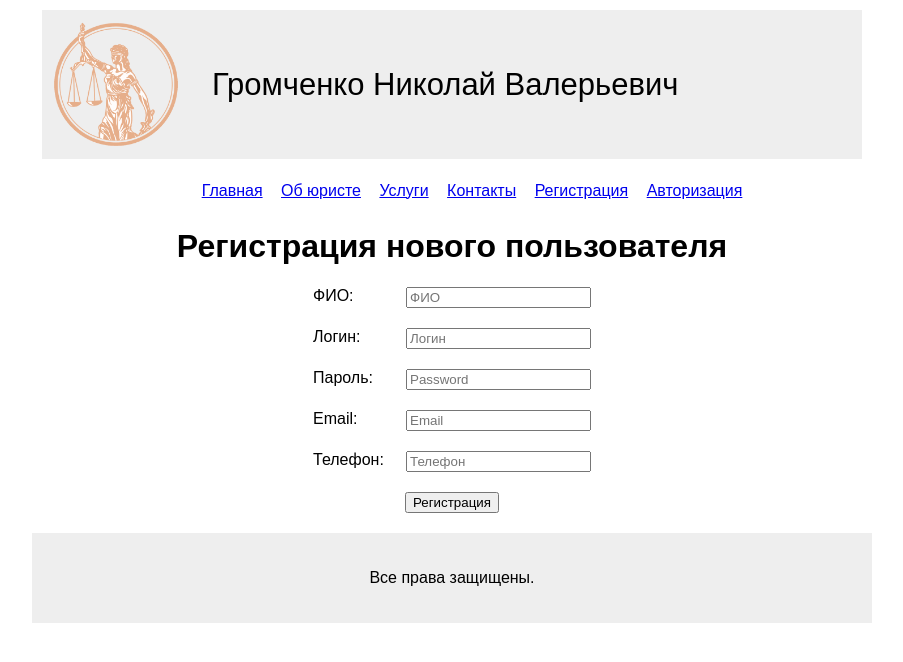
After one commit to gromchenko/flask, a Flask app: page /reg in a window 1280 px wide. The commit adds this page. Shown: the top 662 px of the page, without its empty margins (188-1091 px from the left). Run offline with Flask 3, Linux system fonts and the light colour scheme.

Commit message:
09/11/23

```diff
--- a/app.py
+++ b/app.py
@@ -1,10 +1,13 @@
 import sqlite3
 
-from flask import Flask, render_template
+from flask import Flask, render_template, request, flash, redirect, url_for, session
+
+
 app = Flask(__name__)
+app.secret_key = 'BAD_SECRET_KEY'
+
 def get_db_connection():
  conn = sqlite3.connect('visitka.db')
- conn.row_factory = sqlite3.Row
  return conn
 
 @app.route('/')
@@ -22,6 +25,54 @@ def contacts():
 @app.route('/sevices', methods=['GET'])
 def sevices():
  conn = get_db_connection()
- services = conn.execute('SELECT * FROM services').fetchall()
+ cursor = conn.cursor()
+ services = cursor.execute('SELECT * FROM services').fetchall()
+ conn.commit()
  conn.close()
  return render_template('services.html', services=services)
+
+@app.route('/reg', methods=('GET', 'POST'))
+def reg():
+ if request.method == 'POST':
+  fio = request.form['fio']
+  login = request.form['login']
+  password = request.form['password']
+  email = request.form['email']
+  phone = request.form['phone']
+  conn = get_db_connection()
+  cursor = conn.cursor()
+  cursor.execute('insert into users (fio, login, password, email, phone) values (?,?,?,?,?)', (fio, login, password, email, phone))
+  conn.commit()
+  conn.close()
+  data = dict(suc='Вы успешно зарегистрированы!')
+  return render_template('reg.html', data=data)
+ return render_template('reg.html', data={'suc':''})
+
+@app.route('/auth', methods=('GET', 'POST'))
+def auth():
+ suc = ''
+ if request.method == 'POST':
+  login = request.form['login']
+  password = request.form['password']
+  conn = get_db_connection()
+  cursor = conn.cursor()
+  suser = cursor.execute('select * from users where login=? and password=?', (login, password)).fetchone()
+  conn.commit()
+  if not suser == None:
+   session['login'] = suser[2]
+   suc = 'Вы успешно авторизировались!'
+  else:
+   suc = 'Ошибка авторизации'''
+ data = dict(suc=suc)
+ return render_template('auth.html', data=data)
+
+
+@app.route('/panel', methods=('GET', 'POST'))
+def panel():
+ login = session['login']
+ conn = get_db_connection()
+ cursor = conn.cursor()
+ suser = cursor.execute('select * from users where login=?', (login,)).fetchone()
+ conn.commit()
+ data = dict(fio=suser[1],login=suser[2], email=suser[4],phone=suser[5])
+ return render_template('panel.html', data=data)
--- a/static/app.css
+++ b/static/app.css
@@ -50,3 +50,25 @@ h1{
     background-color: #eee;
     padding: 20px;
 }
+.row{
+    display: flex;
+    width: 278px;
+    margin: 20px auto;
+}
+.row div:first-child{
+    width: 100px
+}
+.row:last-child{
+    width: 400px
+}
+.btn{
+    width: 100% !important;
+    text-align: center;
+}
+.panel{
+    list-style: none;
+    font-size: 20px
+}
+.panel li{
+    padding: 10px
+}
--- a/templates/main.html
+++ b/templates/main.html
@@ -25,6 +25,12 @@
          <li>
             <a href="/contacts">Контакты</a>
         </li>
+         <li>
+            <a href="/reg">Регистрация</a>
+        </li>
+        <li>
+            <a href="/auth">Авторизация</a>
+        </li>
     </ul>
 </nav>
 <main class="content">
--- /dev/null
+++ b/templates/reg.html
@@ -0,0 +1,35 @@
+{% extends 'main.html' %}
+{% block title %}
+Главная страница
+{% endblock %}
+{% block content %}
+<h1>Регистрация нового пользователя</h1>
+{% if not data.suc=='' %}
+<p align="center">{{data.suc}}</p>
+{% endif %}
+<form method="post">
+    <div class="row">
+        <div>ФИО: </div>
+        <div><input type="text" placeholder="ФИО" name="fio"></div>
+    </div>
+    <div class="row">
+        <div>Логин: </div>
+        <div><input type="text" placeholder="Логин" name="login"></div>
+    </div>
+     <div class="row">
+        <div>Пароль: </div>
+        <div><input type="password" placeholder="Password" name="password"></div>
+    </div>
+    <div class="row">
+        <div>Email: </div>
+        <div><input type="email" placeholder="Email" name="email"></div>
+    </div>
+    <div class="row">
+        <div>Телефон: </div>
+        <div><input type="text" placeholder="Телефон" name="phone"></div>
+    </div>
+    <div class="row">
+        <div class="btn"><input type="submit" value="Регистрация"></div>
+    </div>
+</form>
+{% endblock %}
```
Also changed, not shown: schema.sql (+10 -0 lines), templates/auth.html (added, +24 -0 lines), templates/panel.html (added, +16 -0 lines), visitka.db.
